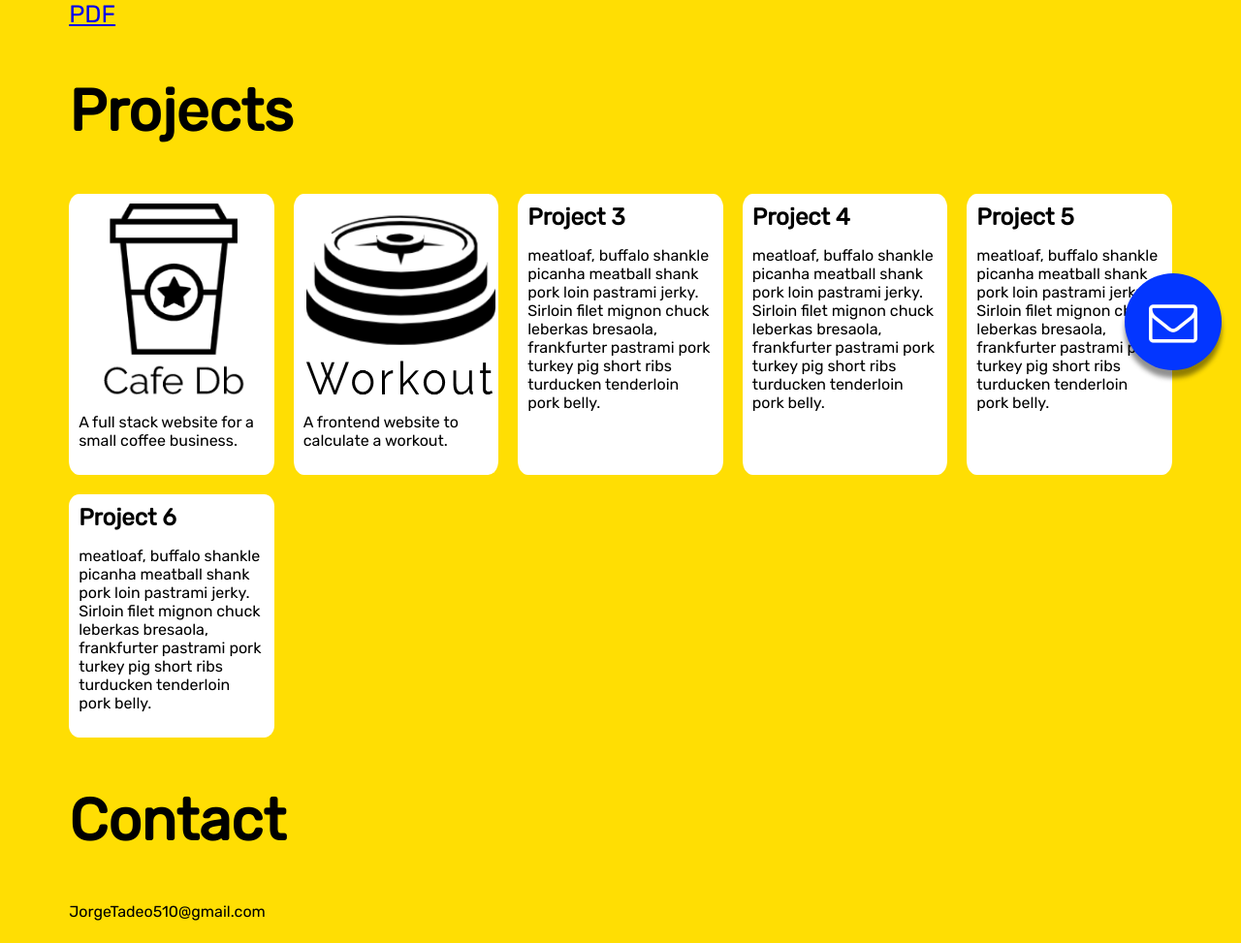
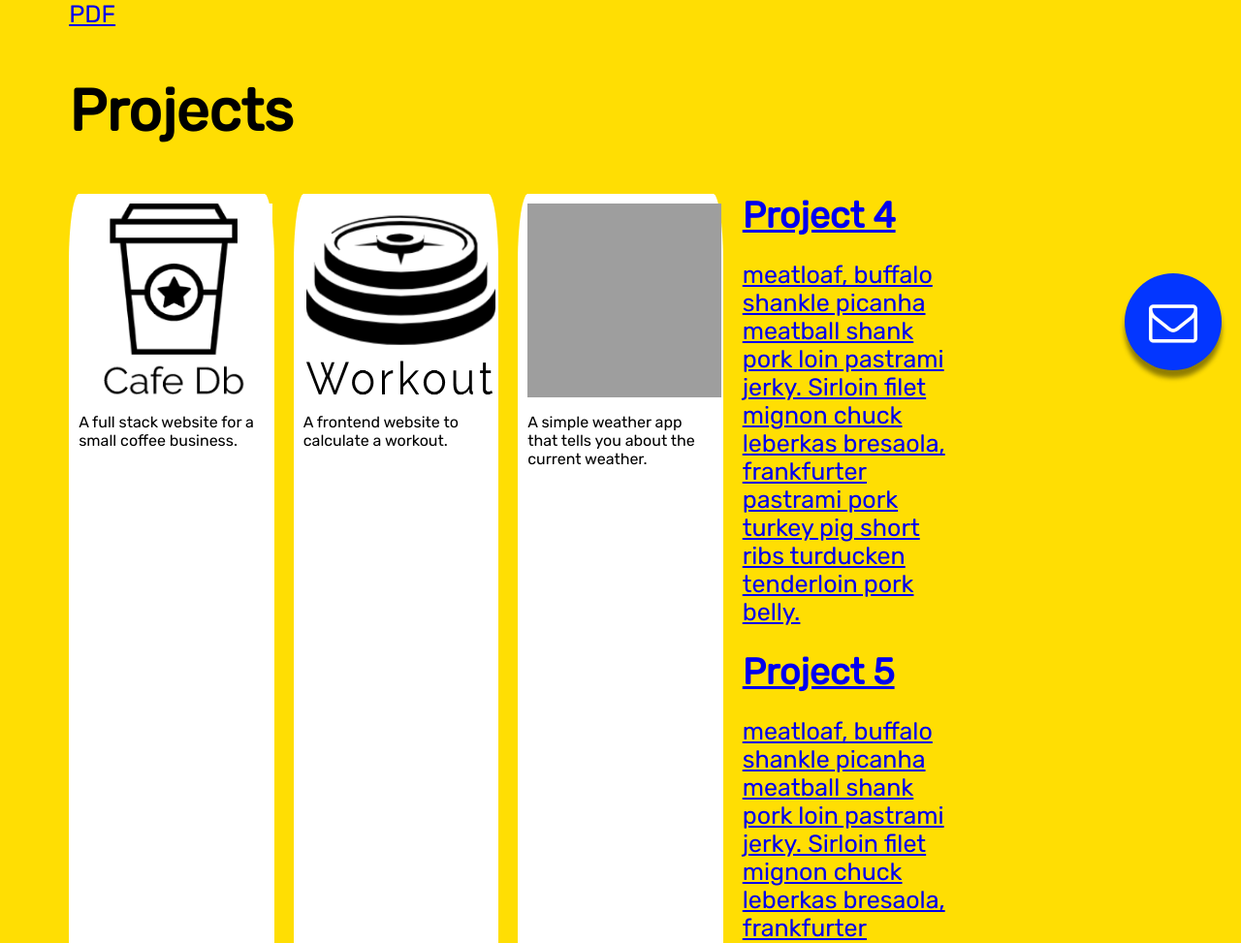
Before and after one commit to JorgeTadeo/PersonalWebSite, a PHP site: page / in a window 1280 px wide. Shown: the part 398-1371 px from the top of the page at 97% size. Run offline with PHP 8.4, Linux system fonts and the light colour scheme; grey boxes are pictures that could not be loaded.

Commit message:
added weather app project
Added logo and link to my weather application.

```diff
--- a/index.php
+++ b/index.php
@@ -153,10 +153,9 @@
 					</a>
 				</li>
 				<li>
-					<h2>Project 3</h2>
+				 <a  href="https://weather-forecast-ap.herokuapp.com/"><img class="image" src="weatherlogoblack.png" width="200px" height="200px">
 					<p>
-					  meatloaf, buffalo shankle picanha meatball shank pork loin pastrami jerky. Sirloin filet mignon chuck
-					  leberkas bresaola, frankfurter pastrami pork turkey pig short ribs turducken tenderloin pork belly.
+					  	A simple weather app that tells you about the current weather.
 					</p>
 				</li>
 				<li>
```
